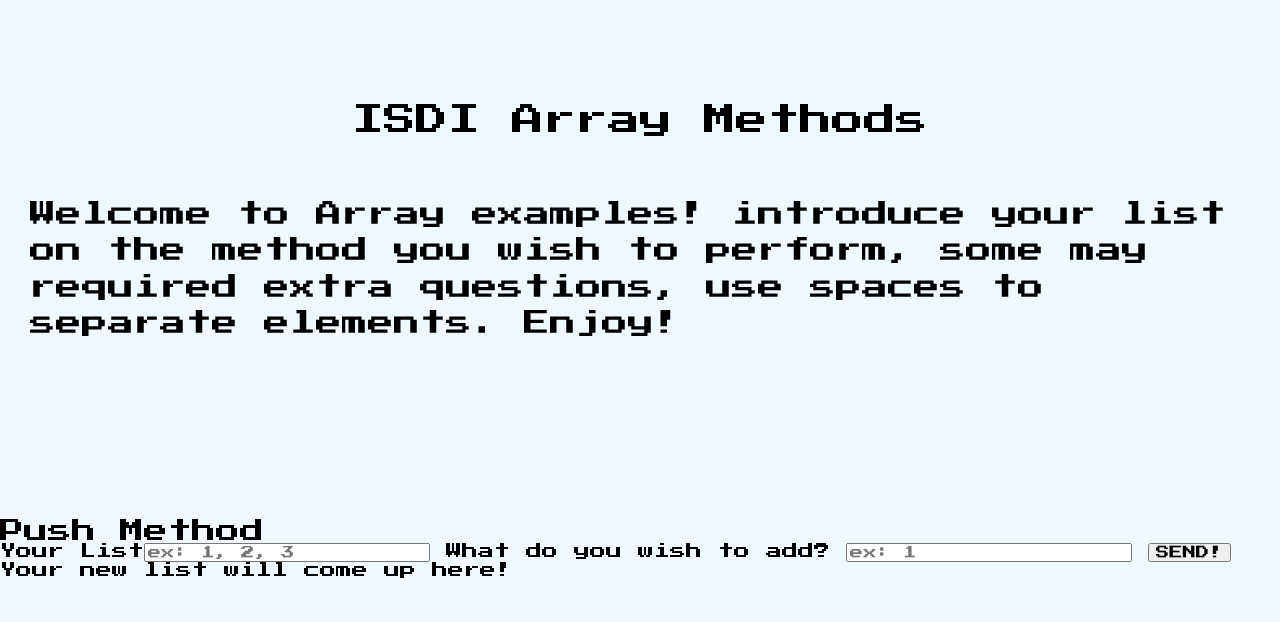
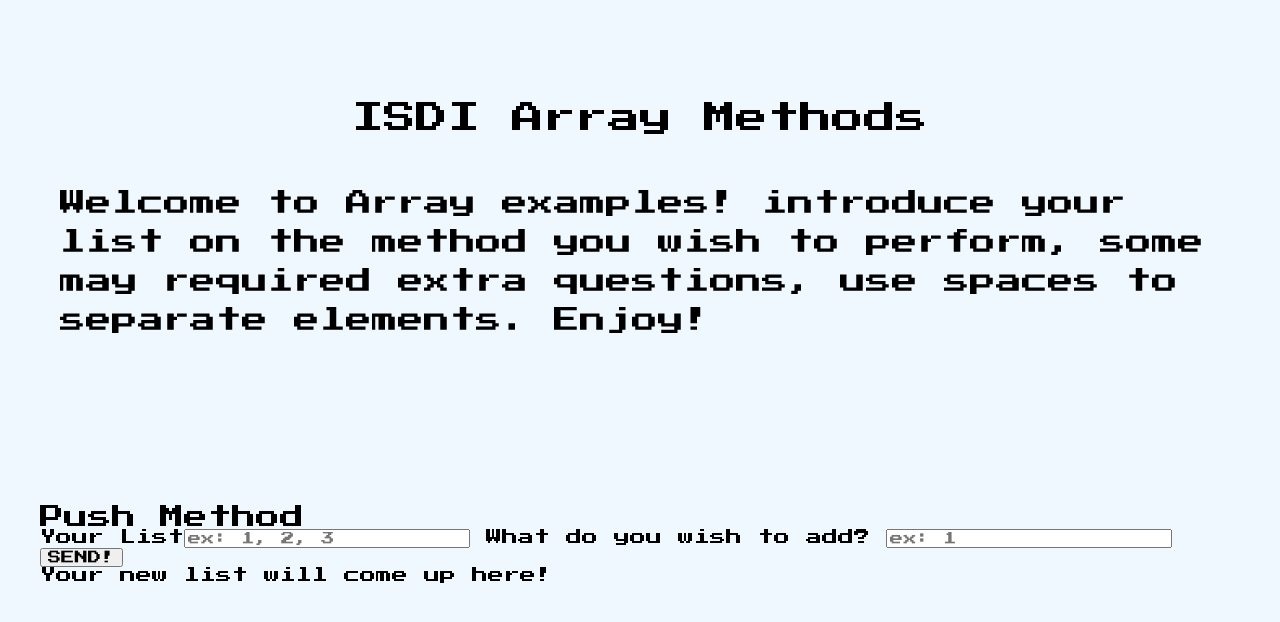
Before and after one commit to marzboi/202304-w2ch5-marco-fratini, a website with bundled scripts: page index.html in a window 1280 px wide. Built offline with nearby package versions, Linux system fonts and the light colour scheme.

Commit message:
Add margin and padding

```diff
--- a/sass/styles.scss
+++ b/sass/styles.scss
@@ -9,20 +9,23 @@
   flex-direction: column;
   justify-content: space-around;
   header {
+    margin: 40px;
     display: flex;
     flex-direction: column;
     align-items: center;
     h1 {
       font-size: rem(32);
-      margin: rem(30);
+      padding: 30px;
     }
     p {
       font-size: rem(26);
-      margin: rem(30);
-      line-height: 1.4;
+      line-height: 1.5;
+      padding: 20px;
     }
   }
-
+  section {
+    margin: 40px;
+  }
   .push-container {
     h3 {
       font-size: rem(24);
```
Also changed, not shown: styles.css, 1 other file.
